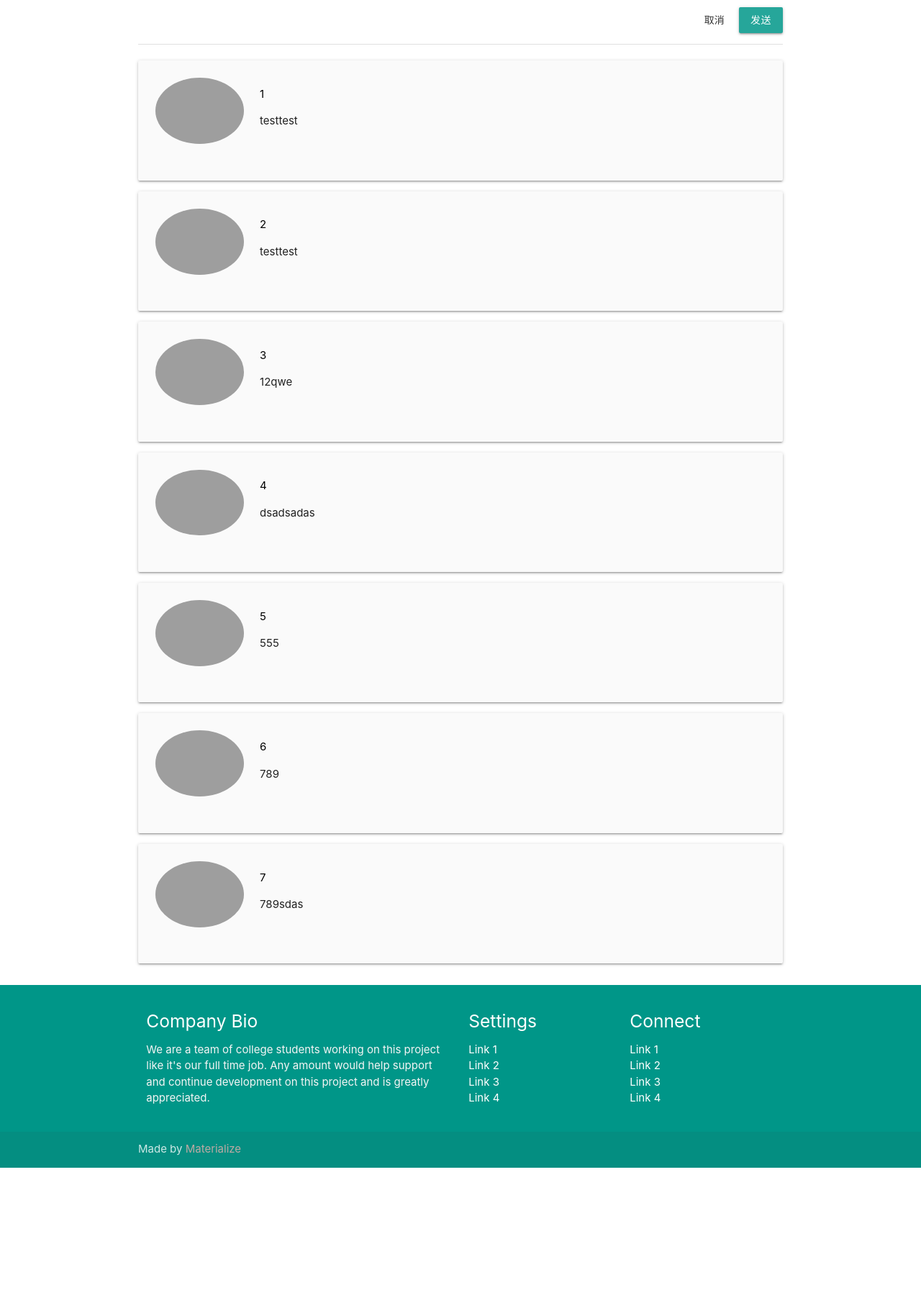
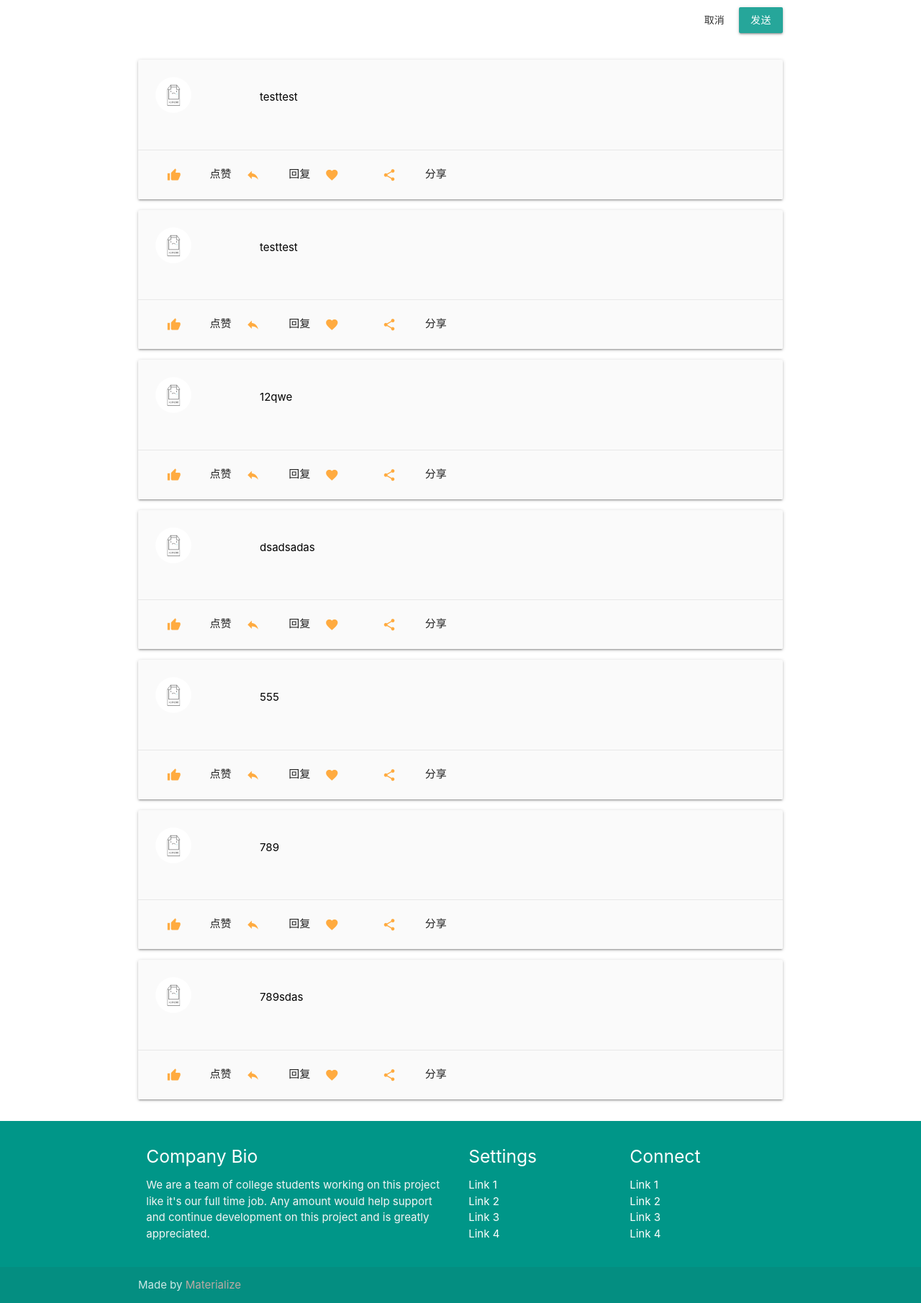
Before and after one commit to ver0man/bytedance4, a Django app: a page that uses templates/article.html in a window 1280 px wide. Shown: the part 1528-3339 px from the top of the page at 72% size. Before the commit the page ends 3151 px from the top, so only its background shows below. Run offline with Django 3.2, Linux system fonts and the light colour scheme; data comes from the database, SQL or seed files in the repository; both versions use the stored data as it was after the commit; some libraries are stand-ins or nearby versions; grey boxes are pictures that could not be loaded.

Commit message:
-m get comment system with reply quill editor

```diff
--- a/article/models.py
+++ b/article/models.py
@@ -217,6 +217,7 @@ class Comments(models.Model):
     comment = models.TextField()
     parent_comment = models.ForeignKey('Comments', on_delete=models.SET_NULL, null=True, blank=True)
     comment_time = models.DateTimeField('time last modified', auto_now=True)
+    liked = models.IntegerField(default=0)
     is_removed = models.BooleanField(default=False)
 
     def __str__(self):
--- a/static/assets/js/article_detail.js
+++ b/static/assets/js/article_detail.js
@@ -40,10 +40,9 @@ $(document).ready(function () {
 //   }
 // });
 
-    $('#comment_submmit').on('click', function () {
+    $('.comment_submit').on('click', function () {
 
         let data = quill.root.innerHTML;
-        console.log(data);
         // Test for parent comment
         // if (xxx) {
         //
@@ -63,6 +62,45 @@ $(document).ready(function () {
         });
     });
 
+    $('.reply').on('click', function () {
+
+        let comment_card = $(this).closest('.comment');
+        let comment_id = comment_card.attr('id').replace('comment', '');
+
+        if (comment_card.has('#quill_editor' + comment_id).length) {
+            $('#reply_section' + comment_id).remove();
+        } else {
+            let reply_quill = $("<div/>", {
+                id: 'quill_editor' + comment_id,
+                style: 'height: 150px; margin-bottom: 10px;'
+            });
+            let reply_button = $("<div class='right-align'></div>").append($("<button/>", {
+                id: 'comment_submit' + comment_id,
+                class: "btn waves-effect waves-light comment_submmit",
+                type: 'submit',
+                text: '发送'
+            }));
+
+            let reply_section = $("<div/>", {class: 'section', id: "reply_section" + comment_id});
+
+            comment_card.append(reply_section.append(reply_quill, reply_button));
+
+            var quill = new Quill('#quill_editor' + comment_id, {
+                modules: {
+                    toolbar: [
+                        [{header: [1, 2, 3, false]}],
+                        ['bold', 'italic', 'underline'],
+                        [{'list': 'ordered'}, {'list': 'bullet'}, {'indent': '-1'}, {'indent': '+1'}],
+                        ['image', 'link']
+                    ]
+                },
+                placeholder: '输入回复',
+                theme: 'snow'  // or 'bubble'
+            });
+        }
+
+    })
+
     // Display comments
     // preciousContent.innerHTML = JSON.stringify(delta);
 });
--- a/templates/article.html
+++ b/templates/article.html
@@ -6,6 +6,7 @@
     <link href="https://cdn.quilljs.com/1.3.6/quill.snow.css" rel="stylesheet">
     <link href="https://cdn.quilljs.com/1.3.6/quill.bubble.css" rel="stylesheet">
     <link href="{% static 'assets/css/article_detail.css' %}">
+
 
 {% endblock %}
 
@@ -30,19 +31,13 @@
             <div id="quill_editor" style="height: 150px; margin-bottom: 10px;"></div>
             <div class="right-align">
                 <a class="waves-effect waves-teal btn-flat">取消</a>
-                <button class="btn waves-effect waves-light" type="submit" name="action" id="comment_submmit">发送
+                <button class="btn waves-effect waves-light comment_submit" type="submit" id="comment_submit">发送
                 </button>
             </div>
         </div>
 
         {% include 'comments.html' %}
 
-        {#        {% for comment in comments %}#}
-        {#            {{ comment.comment | safe }}#}
-        {#            <p class="black-text">#}
-        {#                This is a {{ comment.comment | safe }}#}
-        {#            </p>#}
-        {#        {% endfor %}#}
     </div>
 
 {% endblock %}
--- a/templates/comments.html
+++ b/templates/comments.html
@@ -1,30 +1,57 @@
-{#{% for comment in comments %}#}
-{#    <p>{{ forloop.counter }}</p>#}
-{#    {{ comment.comment | safe }}#}
-{#            <p class="black-text">#}
-{#                This is a {{ comment.comment | safe }}#}
-{#            </p>#}
-{#{% endfor %}#}
-{##}
-<div class="divider"></div>
+{% load static %}
 <div class="section" id="comments">
-
     {% for comment in comments %}
-        <div class="col s12 m8 offset-m2 l6 offset-l3">
-            <div class="card-panel grey lighten-5 z-depth-1">
-                <div class="row valign-wrapper">
-                    <div class="col s2">
-                        <img src="images/yuna.jpg" alt="" class="circle responsive-img">
-                        <!-- notice the "circle" class -->
+        <div class="comment col s12 m12" id="comment{{ comment.pk }}">
+            <div class="card grey lighten-5 z-depth-1">
+                <div class="card-content black-text">
+                    {#                      <span class="card-title">Card Title</span>#}
+                    <div class="row valign-wrapper">
+                        <div class="col s2 m2">
+                            <img src="{% static 'assets/img/img_placeholder.jpg' %}" alt=""
+                                 class="circle responsive-img"
+                                 style="height: 50px; width: 50px;">
+                        </div>
+                        <div class="col s10 m10">
+                            {{ comment.comment | safe }}
+                        </div>
                     </div>
-                    <div class="col s10">
-              <span class="black-text">
-               {{ forloop.counter }}
-              </span>
-                        {{ comment.comment | safe }}
-                    </div>
+                </div>
+                <div class="card-action">
+                    <a class="waves-effect waves-teal btn-flat"><i class="material-icons">thumb_up</i></a>点赞
+                    <a class="waves-effect waves-teal btn-flat reply" name="reply"><i
+                            class="material-icons">reply</i></a>回复
+                    <a class="waves-effect waves-teal btn-flat"><i class="material-icons">favorite</i></a>
+                    <a class="waves-effect waves-teal btn-flat"><i class="material-icons">share</i></a>分享
                 </div>
             </div>
         </div>
     {% endfor %}
 </div>
+
+{#<div class="section" id="comments">#}
+{#    {% for comment in comments %}#}
+{#        <div class="col s12 m8 offset-m2 l6 offset-l3">#}
+{#            <div class="card-panel grey lighten-5 z-depth-1">#}
+{#                <div class="row valign-wrapper">#}
+{#                    <div class="col s2">#}
+{#                        <img src="{% static 'assets/img/img_placeholder.jpg' %}" alt="" class="circle responsive-img">#}
+{#                        <!-- notice the "circle" class -->#}
+{#                    </div>#}
+{#                    <div class="col s10">#}
+{#                      <span class="black-text">#}
+{#                       {{ forloop.counter }}#}
+{#                      </span>#}
+{#                        {{ comment.comment | safe }}#}
+{#                    </div>#}
+{#                </div>#}
+{#                <div class="row valign-wrapper">#}
+{#                    <div class="row">#}
+{#                        <a class="waves-effect waves-teal btn-flat"><i class="material-icons">thumb_up</i> 点赞 </a>#}
+{#                        <a class="waves-effect waves-teal btn-flat"><i class="material-icons">reply</i> 回复 </a>#}
+{#                        <a class="waves-effect waves-teal btn-flat"><i class="material-icons">favorite</i> </a>#}
+{#                        <a class="waves-effect waves-teal btn-flat"><i class="material-icons">share</i> 分享 </a>#}
+{#                </div>#}
+{#            </div>#}
+{#        </div>#}
+{#    {% endfor %}#}
+{#</div>#}
```
Also changed, not shown: db.sqlite3.
